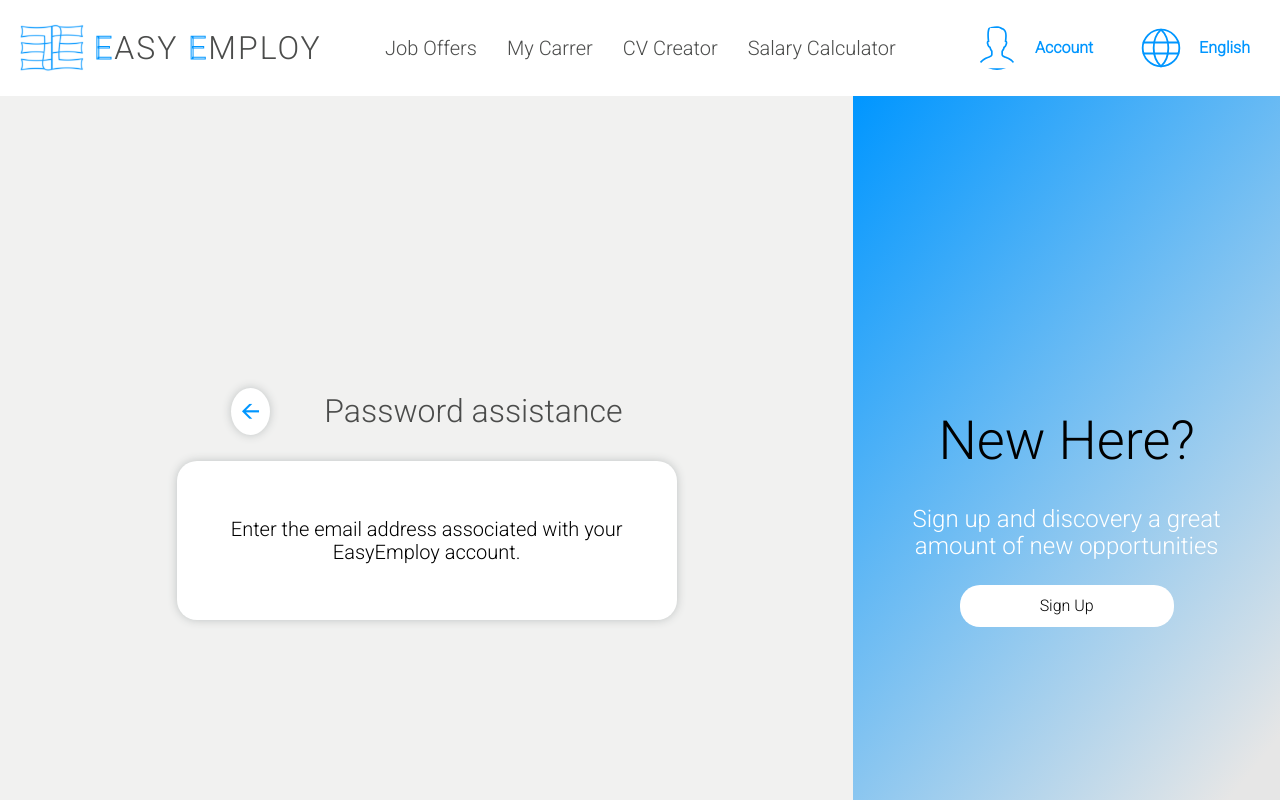
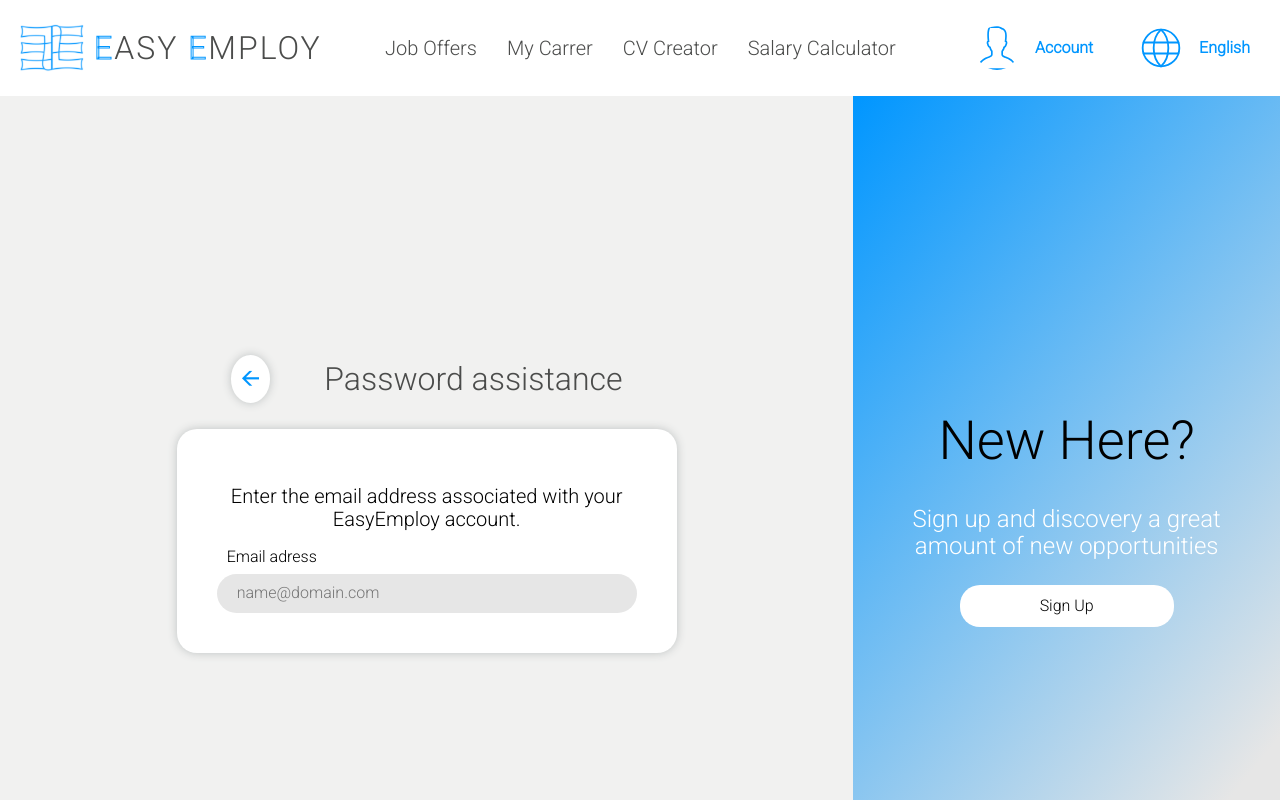
Before and after one commit to mizdebski77/Easy-Employ, a React (Create React App) app: page /password-reset in a window 1280 px wide. Shown: the top 800 px of the page. Built offline with nearby package versions, Linux system fonts and the light colour scheme.

Commit message:
Reset input added

```diff
--- a/src/features/LogIn/ResetPassword/resetPassword.tsx
+++ b/src/features/LogIn/ResetPassword/resetPassword.tsx
@@ -1,5 +1,5 @@
 import React from 'react';
-import { ResetFormSpan, ResetFormWrapper, ResetSection, ResetTitle, ResetTitleButton, ResetTitleWrapper, Wrapper } from './styledResetPassword';
+import { ResetForm, ResetFormSpan, ResetFormWrapper, ResetInput, ResetLabel, ResetSection, ResetTitle, ResetTitleButton, ResetTitleWrapper, Wrapper } from './styledResetPassword';
 import { RegisterWrapper, RegisterTitle, RegisterCaption, RegisterButton } from '../styledLogIn';
 
 export const ResetPassword = () => {
@@ -13,6 +13,10 @@ export const ResetPassword = () => {
 
                 <ResetFormWrapper>
                     <ResetFormSpan>Enter the email address associated with your EasyEmploy account.</ResetFormSpan>
+                    <ResetForm>
+                        <ResetLabel>Email adress</ResetLabel>
+                        <ResetInput placeholder='name@domain.com' />
+                    </ResetForm>
                 </ResetFormWrapper>
             </ResetSection>
 
--- a/src/features/LogIn/ResetPassword/styledResetPassword.ts
+++ b/src/features/LogIn/ResetPassword/styledResetPassword.ts
@@ -61,13 +61,25 @@ export const ResetFormSpan = styled.h2`
 `;
 
 export const ResetForm = styled.form`
+    display: grid;
+`;
 
+export const ResetLabel = styled.label`
+    padding: 0 10px;
+    margin-bottom: 8px;
 `;
 
 export const ResetInput = styled.input`
+    padding: 10px 20px;
+    border-radius: 20px;
+    border: none;
+    background: ${({ theme }) => theme.color.thirdColor};
 
-    `;
+    &:focus {
+        outline: none;
+    }
+`;
 
 export const ResetButton = styled.button`
 
-    `;
+`;
```
